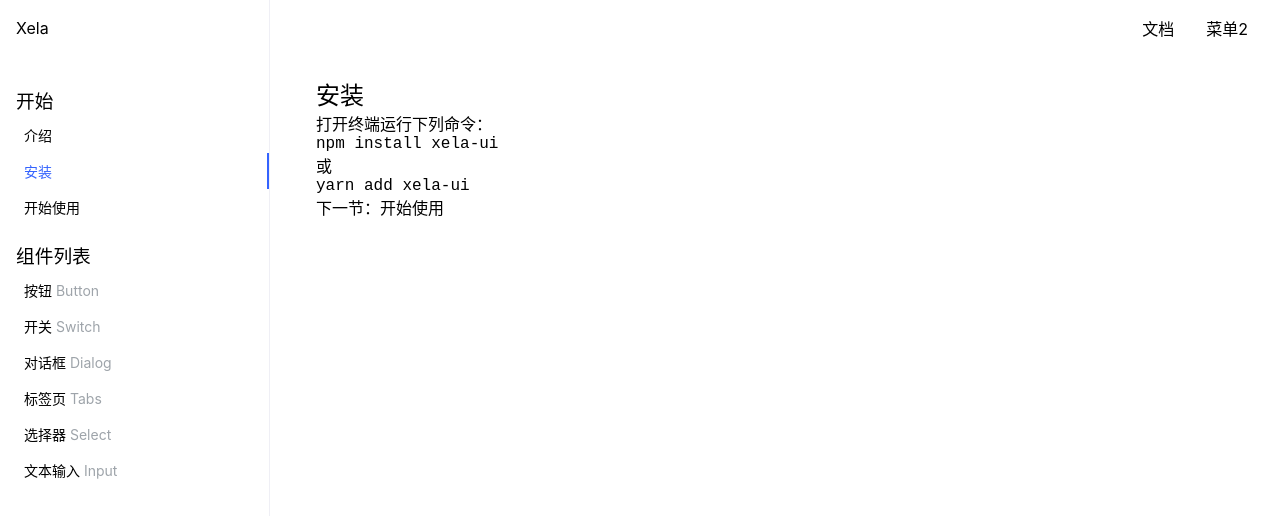
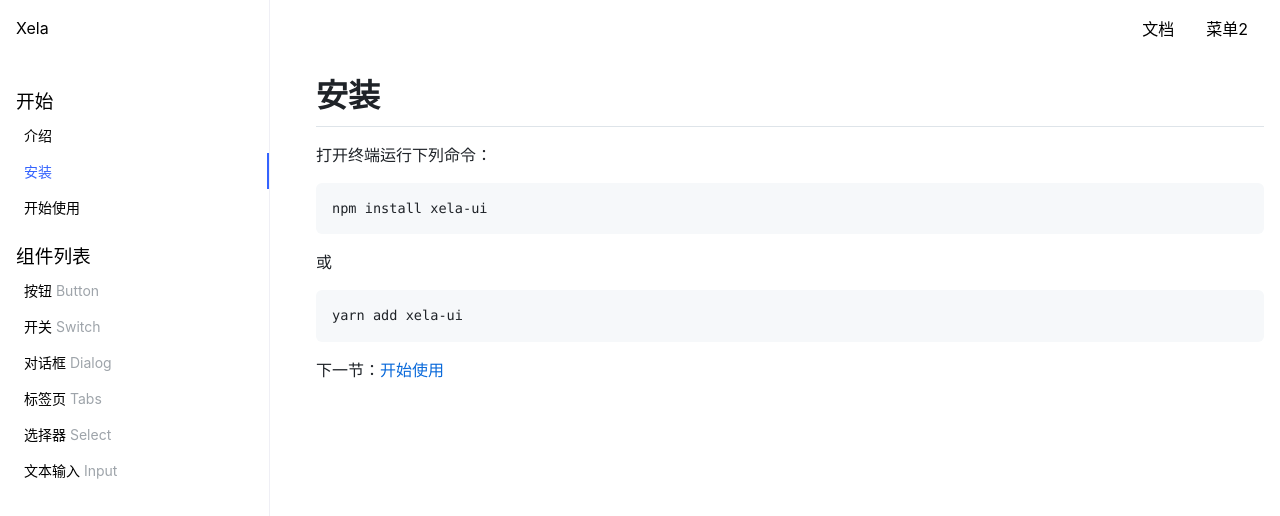
Before and after one commit to chenyulian/xela-ui, a Vue app: page /#/doc/install in a window 1280 px wide. Shown: the top 516 px of the page. Built offline with nearby package versions, Linux system fonts and the light colour scheme.

Commit message:
:lipstick:引入github-markdown-css

```diff
--- a/package.json
+++ b/package.json
@@ -6,12 +6,13 @@
     "build": "vite build"
   },
   "dependencies": {
+    "github-markdown-css": "^4.0.0",
     "vue": "^3.0.0-rc.1",
     "vue-router": "4.0.0-beta.3"
   },
   "devDependencies": {
+    "@vue/compiler-sfc": "^3.0.0-rc.1",
     "sass": "1.26.10",
-    "@vue/compiler-sfc": "^3.0.0-rc.1",
     "vite": "^1.0.0-rc.1"
   }
 }
--- a/src/main.ts
+++ b/src/main.ts
@@ -2,6 +2,7 @@ import { createApp } from "vue";
 import App from "./App.vue";
 import "./index.scss";
 import { router } from "./router";
+import "github-markdown-css"
 
 const app = createApp(App);
 app.use(router);
--- a/src/views/GetStarted.vue
+++ b/src/views/GetStarted.vue
@@ -1,5 +1,5 @@
 <template>
-    <article>
+    <article class="markdown-body">
         <h1>
             开始使用
         </h1>
@@ -11,9 +11,7 @@
 
         <h2>Vue 单文件组件</h2>
         <p>代码示例：</p>
-        <pre>
-            <code>
-                &lt;template&gt;
+        <pre><code>&lt;template&gt;
     &lt;div&gt;&lt;Button&gt;按钮&lt;/Button&gt;&lt;/div&gt;
 &lt;/template&gt;
 &lt;script&gt;
@@ -21,9 +19,7 @@
     export default {
         components: { Button }
     }
-                &lt;/script&gt;
-        </code></pre>
-
+&lt;/script&gt;</code></pre>
     </article>
 </template>
 
--- a/src/views/Install.vue
+++ b/src/views/Install.vue
@@ -1,5 +1,5 @@
 <template>
-    <article>
+    <article class="markdown-body">
         <h1>安装</h1>
         <p>打开终端运行下列命令：</p>
         <pre><code>npm install xela-ui</code></pre>
--- a/src/views/Intro.vue
+++ b/src/views/Intro.vue
@@ -1,5 +1,5 @@
 <template>
-    <article>
+    <article class="markdown-body">
         <h1>介绍</h1>
         <p>Xela UI 是一款小型UI组件库，基于Vue 3和TypeScript。</p>
         <p>此UI库是作者为了学习Vue 3而编写的一个练手项目，目前还未发布到npm。</p>
```
Also changed, not shown: 1 other file (tests, documents, lock files or other folders). Lines whose indentation alone changed are shown as unchanged.
